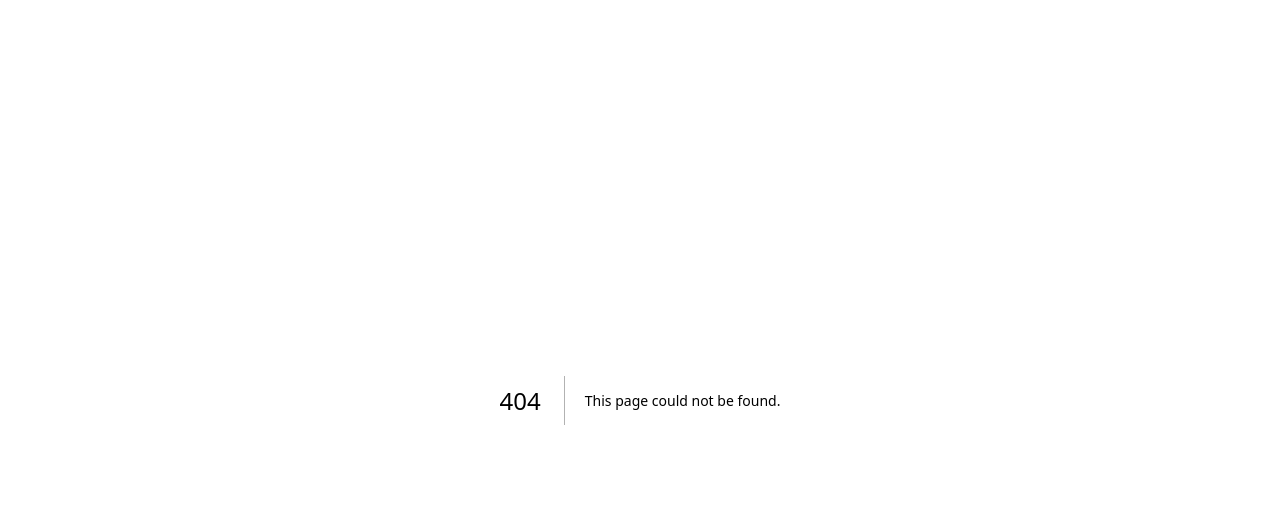
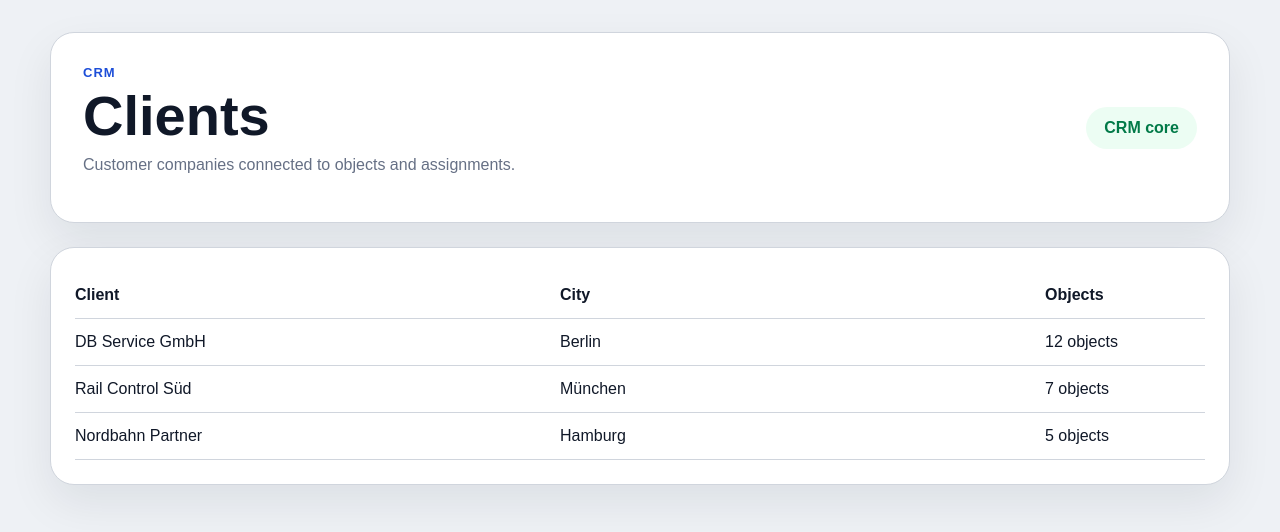
Before and after one commit to Webartdp/rail-crm-platform, a Next.js app in the folder frontend/: page /clients in a window 1280 px wide. Before the commit this address had no page. Shown: the top 532 px of the page. Built offline with nearby package versions, Linux system fonts and the light colour scheme.

Commit message:
Add clients page prototype

```diff
--- /dev/null
+++ b/frontend/app/clients/page.tsx
@@ -0,0 +1,31 @@
+const clients = [
+  ['DB Service GmbH', 'Berlin', '12 objects'],
+  ['Rail Control Süd', 'München', '7 objects'],
+  ['Nordbahn Partner', 'Hamburg', '5 objects'],
+];
+
+export default function ClientsPage() {
+  return (
+    <main className="page-shell">
+      <section className="hero-card">
+        <div>
+          <p className="eyebrow">CRM</p>
+          <h1>Clients</h1>
+          <p className="hero-text">Customer companies connected to objects and assignments.</p>
+        </div>
+        <div className="status-pill">CRM core</div>
+      </section>
+
+      <section className="panel">
+        <div className="table-row"><strong>Client</strong><strong>City</strong><strong>Objects</strong></div>
+        {clients.map(([name, city, objects]) => (
+          <div className="table-row" key={name}>
+            <span>{name}</span>
+            <span>{city}</span>
+            <span>{objects}</span>
+          </div>
+        ))}
+      </section>
+    </main>
+  );
+}
```
